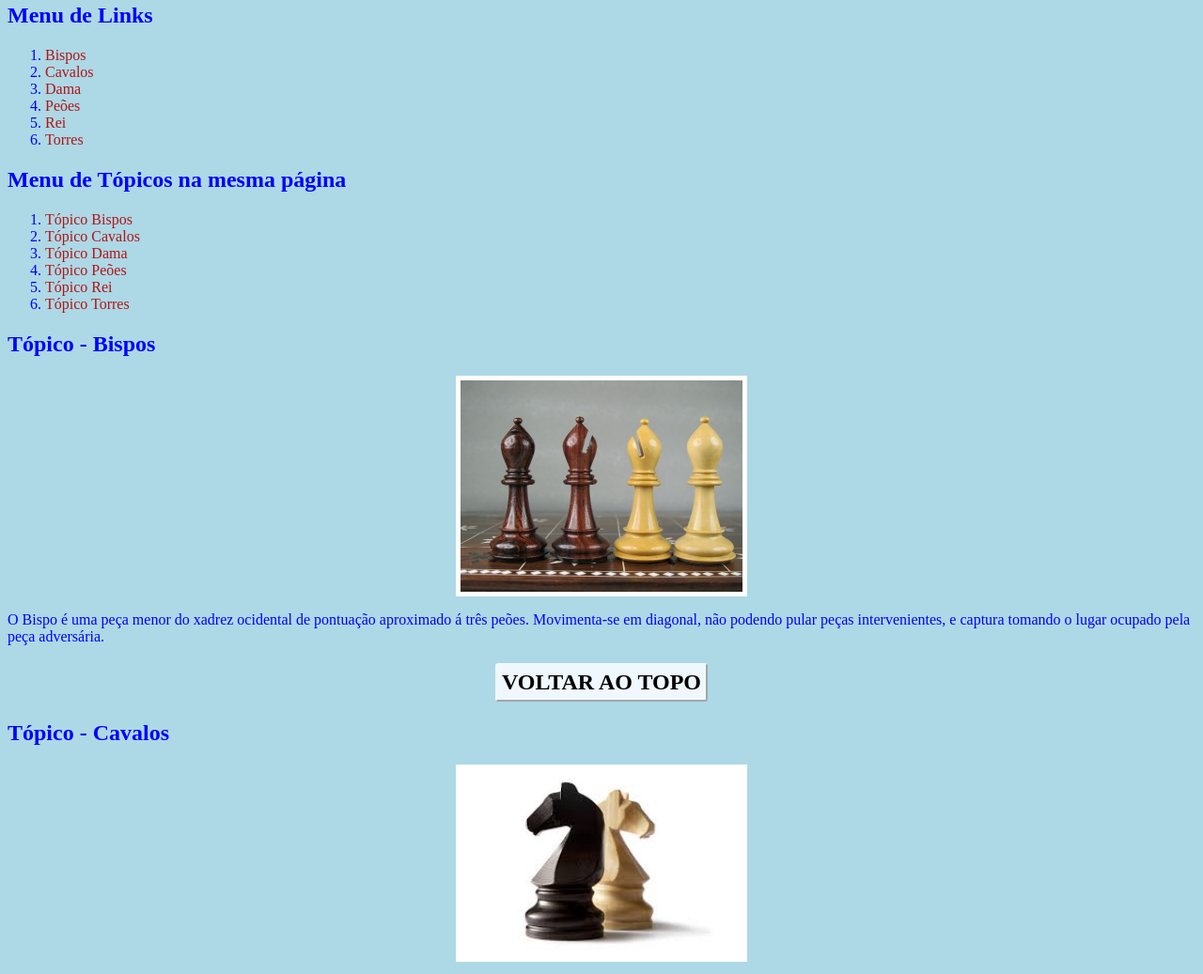
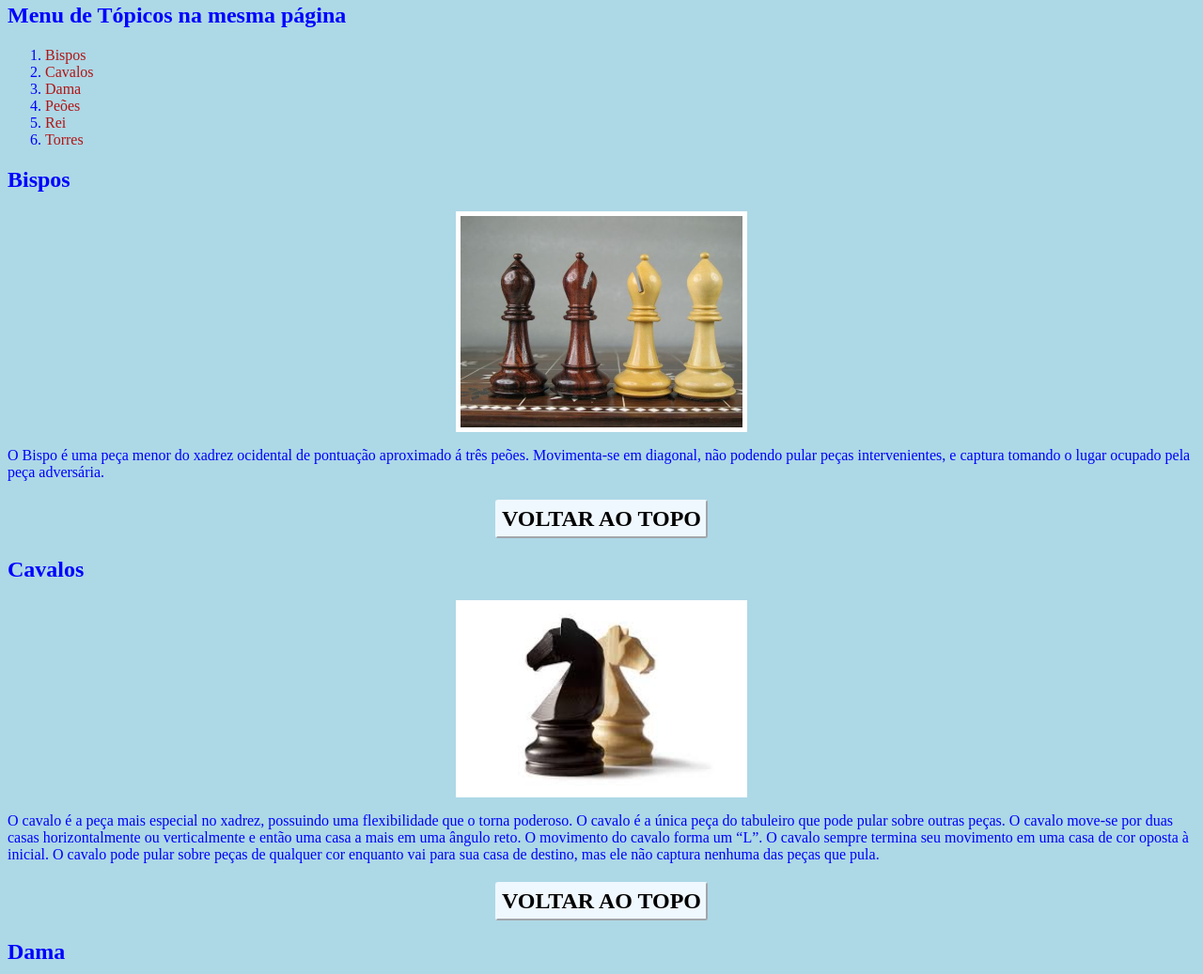
Before and after one commit to AnaVatte1/AnaVatte1.github.io, a plain HTML site: page xadrez/index.html in a window 1280 px wide. Shown: the part 267-1304 px from the top of the page at 94% size. Drawn offline with Linux system fonts and the light colour scheme.

Commit message:
Atividade Sobre Xadrez 05/10

```diff
--- a/xadrez/index.html
+++ b/xadrez/index.html
@@ -14,64 +14,53 @@
 
 <img src="./img/xadrez.jpg" alt="Peças do Xadrez">
 
-<h2>Menu de Links</h2>
-
-<ol><!--Lista não ordenada-->
-       <li><a href="./bispos.html">Bispos</a></li>
-       <li><a href="./cavalos.html">Cavalos</a></li>
-       <li><a href="./dama.html">Dama</a></li>
-       <li><a href="./peoes.html">Peões</a></li>
-       <li><a href="./rei.html">Rei</a></li>
-       <li><a href="./torres.html">Torres</a></li>
+<h2>Menu de Tópicos na mesma página</h2>
+<ol>
+    <li><a href="#topico_bispos">Bispos</a></li>
+    <li><a href="#topico_cavalos">Cavalos</a></li>
+    <li><a href="#topico_dama">Dama</a></li>
+    <li><a href="#topico_peoes">Peões</a></li>
+    <li><a href="#topico_rei">Rei</a></li>
+    <li><a href="#topico_torres">Torres</a></li>
 </ol>
 
-<h2>Menu de Tópicos na mesma página</h2>
-<ol>
-    <li><a href="#topico_bispos">Tópico Bispos</a></li>
-    <li><a href="#topico_cavalos">Tópico Cavalos</a></li>
-    <li><a href="#topico_dama">Tópico Dama</a></li>
-    <li><a href="#topico_peoes">Tópico Peões</a></li>
-    <li><a href="#topico_rei">Tópico Rei</a></li>
-    <li><a href="#topico_torres">Tópico Torres</a></li>
-</ol>
-
-<h2 id="topico_bispos">Tópico - Bispos</h2>
-   <img src="./img/bispos.jpg" alt="Bispos">
+<h2 id="topico_bispos">Bispos</h2>
+<a href="bispos.html"> <img src="./img/bispos.jpg" alt="Bispos"> </a>
    <p>O Bispo é uma peça menor do xadrez ocidental de pontuação aproximado á três peões. Movimenta-se em diagonal, não podendo pular peças intervenientes, e captura tomando o lugar ocupado pela peça adversária.</p>
 <footer><!--Rodapé-->
    <h2><a href="#topo">VOLTAR AO TOPO</a></h2>
 </footer>
 
-<h2 id="topico_cavalos">Tópico - Cavalos</h2>
-   <img src="./img/cavalos.jpg" alt="Cavalos">
+<h2 id="topico_cavalos">Cavalos</h2>
+<a href="cavalos.html"> <img src="./img/cavalos.jpg" alt="Cavalos"> </a>
    <p>O cavalo é a peça mais especial no xadrez, possuindo uma flexibilidade que o torna poderoso. O cavalo é a única peça do tabuleiro que pode pular sobre outras peças. O cavalo move-se por duas casas horizontalmente ou verticalmente e então uma casa a mais em uma ângulo reto. O movimento do cavalo forma um “L”. O cavalo sempre termina seu movimento em uma casa de cor oposta à inicial. O cavalo pode pular sobre peças de qualquer cor enquanto vai para sua casa de destino, mas ele não captura nenhuma das peças que pula.</p>
 <footer><!--Rodapé-->
    <h2><a href="#topo">VOLTAR AO TOPO</a></h2>
 </footer>
 
-<h2 id="topico_dama">Tópico - Dama</h2>
-   <img src="./img/dama.jpg" alt="Dama">
+<h2 id="topico_dama">Dama</h2>
+<a href="dama.html"> <img src="./img/dama.jpg" alt="Dama"> </a>
    <p>A Dama ou Rainha é uma peça maior do jogo de xadrez, representada pela letra D nas notações algébricas. É a peça de maior valor relativo do jogo, usualmente valorada entre nove e dez pontos. Assim como a Torre, é capaz de, com o auxílio do seu Rei, vencer uma partida contra um Rei solitário.</p>
 <footer><!--Rodapé-->
    <h2><a href="#topo">VOLTAR AO TOPO</a></h2>
 </footer>
 
-<h2 id="topico_peoes">Tópico - Peões</h2>
-   <img src="./img/peao.jpg" alt="Peão">
+<h2 id="topico_peoes">Peões</h2>
+<a href="peoes.html"> <img src="./img/peao.jpg" alt="Peão"> </a>
    <p>O peão é peça mais numerosa e menos poderosa no tabuleiro de xadrez. Peões são diferentes no seu movimento. De maneira geral, os peões se movem somente para frente, uma casa por vez. Um exceção é a primeira vez que um peão é movido, quando ele pode se mover duas casas.</p>
 <footer><!--Rodapé-->
    <h2><a href="#topo">VOLTAR AO TOPO</a></h2>
 </footer>
 
-<h2 id="topico_rei">Tópico - Rei</h2>
-   <img src="./img/rei.jpg" alt="Rei">
+<h2 id="topico_rei">Rei</h2>
+<a href="rei.html"> <img src="./img/rei.jpg" alt="Rei"> </a>
    <p>O rei é a peça mais importante do xadrez. Se o rei for encurralado de modo que sua captura seja inevitável, o jogo termina e o este jogador perde. O rei tem pouca mobilidade, assim ele é considerado também uma das peças mais fracas no jogo. O rei pode se mover para qualquer casa adjacente. Assim, ele pode mover-se uma casa em qualquer direção: horizontalmente, verticalmente ou diagonalmente.</p>
 <footer><!--Rodapé-->
    <h2><a href="#topo">VOLTAR AO TOPO</a></h2>
 </footer>
 
-<h2 id="topico_torres">Tópico - Torres</h2>
-   <img src="./img/torre.jpg" alt="Torres">
+<h2 id="topico_torres">Torres</h2>
+<a href="torres.html"> <img src="./img/torre.jpg" alt="Torres"> </a>
    <p>A Torre é uma peça maior do xadrez, empregada usualmente na fase final do jogo devido ao seu valor estratégico e tático, sendo amplamente estudada na literatura sobre o enxadrismo. Seu valor relativo é de aproximadamente cinco pontos, podendo variar em função de seu posicionamento em colunas ou fileiras abertas, ou formações estratégicas.</p>
 <footer><!--Rodapé-->
    <h2><a href="#topo">VOLTAR AO TOPO</a></h2>
```
